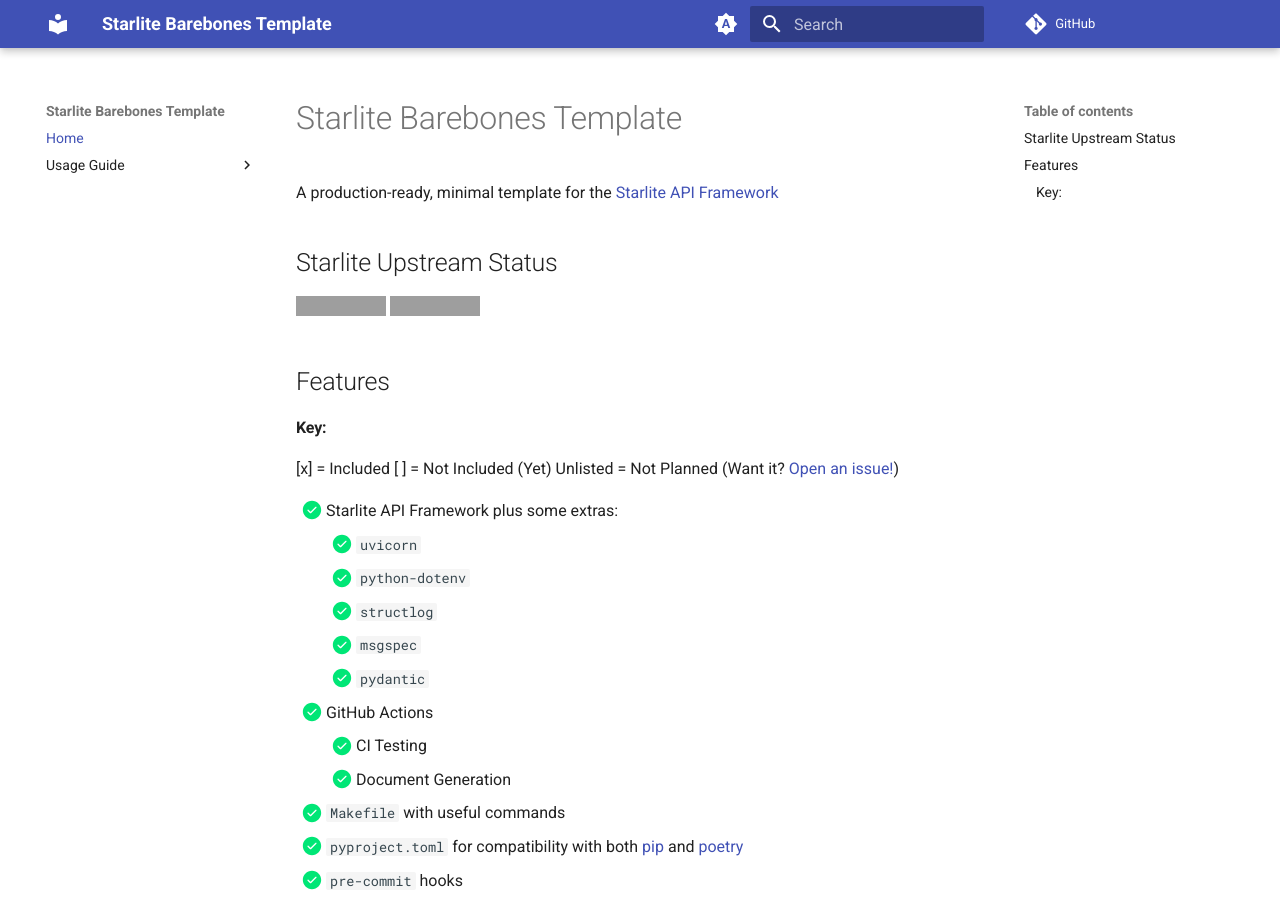
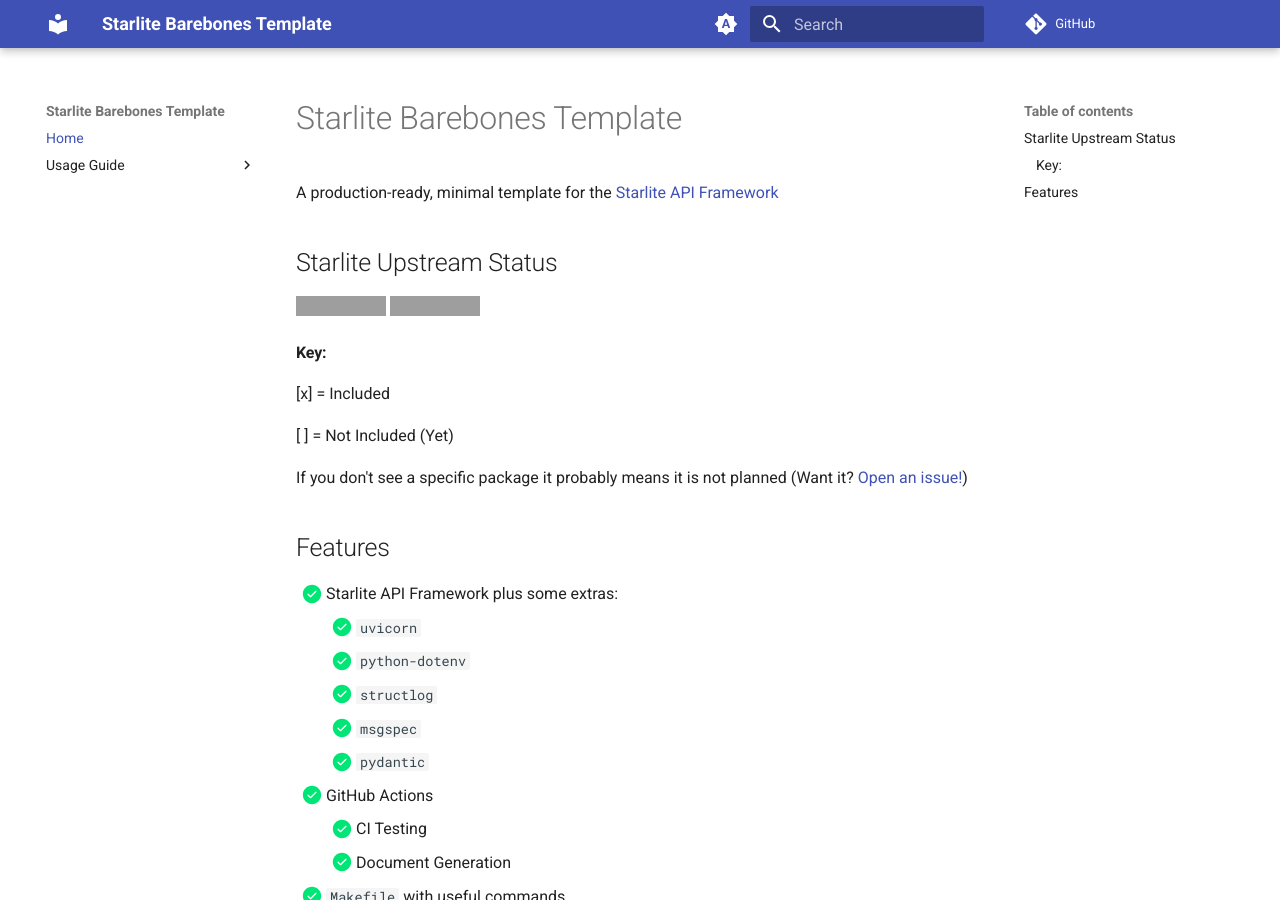
Before and after one commit to cofin/starlite-barebones-template, an MkDocs documentation site: the page built from docs/index.md, in a window 1280 px wide and 900 px high. Built offline with MkDocs 1.6.1 and Material for MkDocs 9.7.7, drawn with Linux system fonts in a browser that asks for light colours; comment, search, counter and statistics services are not loaded; the version menu is left out; grey boxes are pictures that could not be loaded.

Commit message:
chore: update docs styling

```diff
--- a/docs/index.md
+++ b/docs/index.md
@@ -5,12 +5,16 @@
 [![PyPI version](https://badge.fury.io/py/starlite.svg)](https://badge.fury.io/py/starlite)
 [![GitHub Workflow Status](https://img.shields.io/github/actions/workflow/status/starlite-api/starlite/publish.yaml)](https://img.shields.io/github/actions/workflow/status/starlite-api/starlite/publish.yaml)
 
-## Features
+
 
 #### Key:
 [x] = Included
+
 [ ] = Not Included (Yet)
-Unlisted = Not Planned (Want it? [Open an issue!](https://github.com/JacobCoffee/starlite-barebones-template/issues/new/choose))
+
+If you don't see a specific package it probably means it is not planned (Want it? [Open an issue!](https://github.com/JacobCoffee/starlite-barebones-template/issues/new/choose))
+
+## Features
 
 - [x] Starlite API Framework plus some extras:
     - [x] `uvicorn`
```
